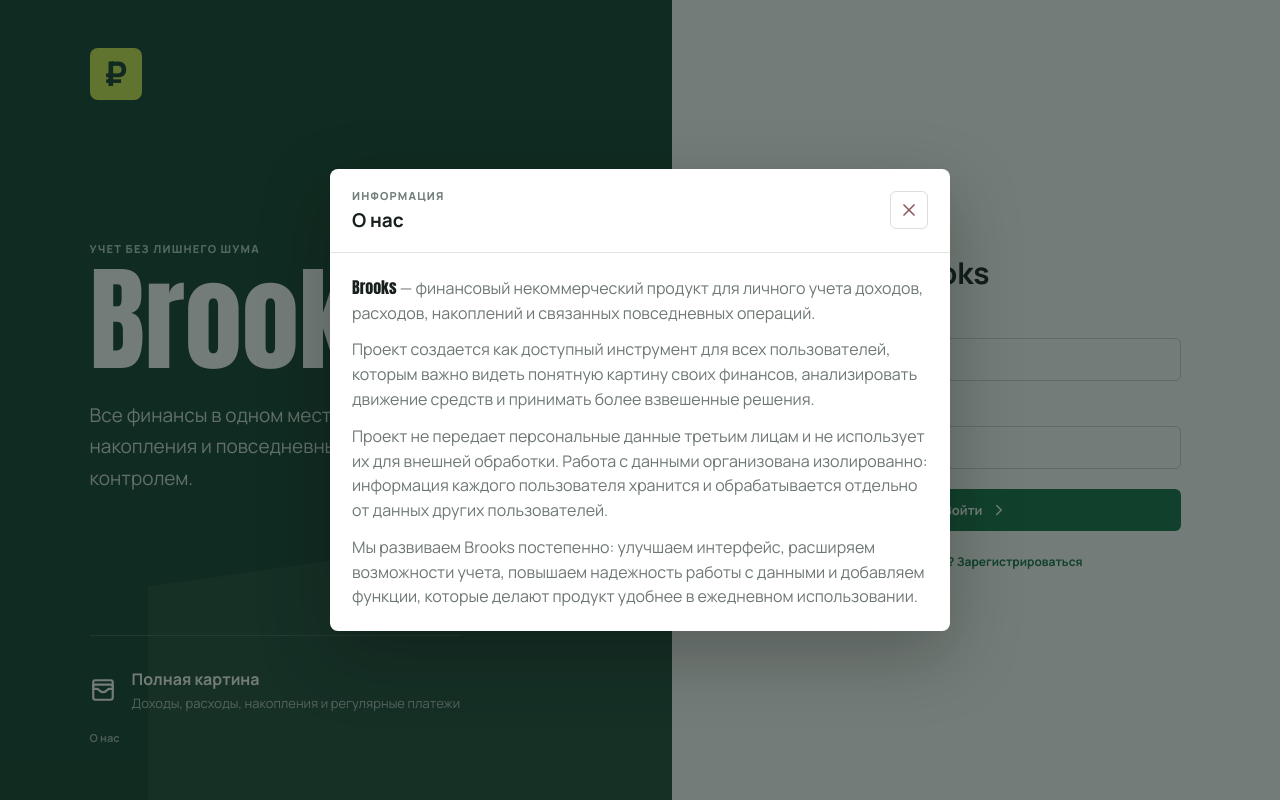
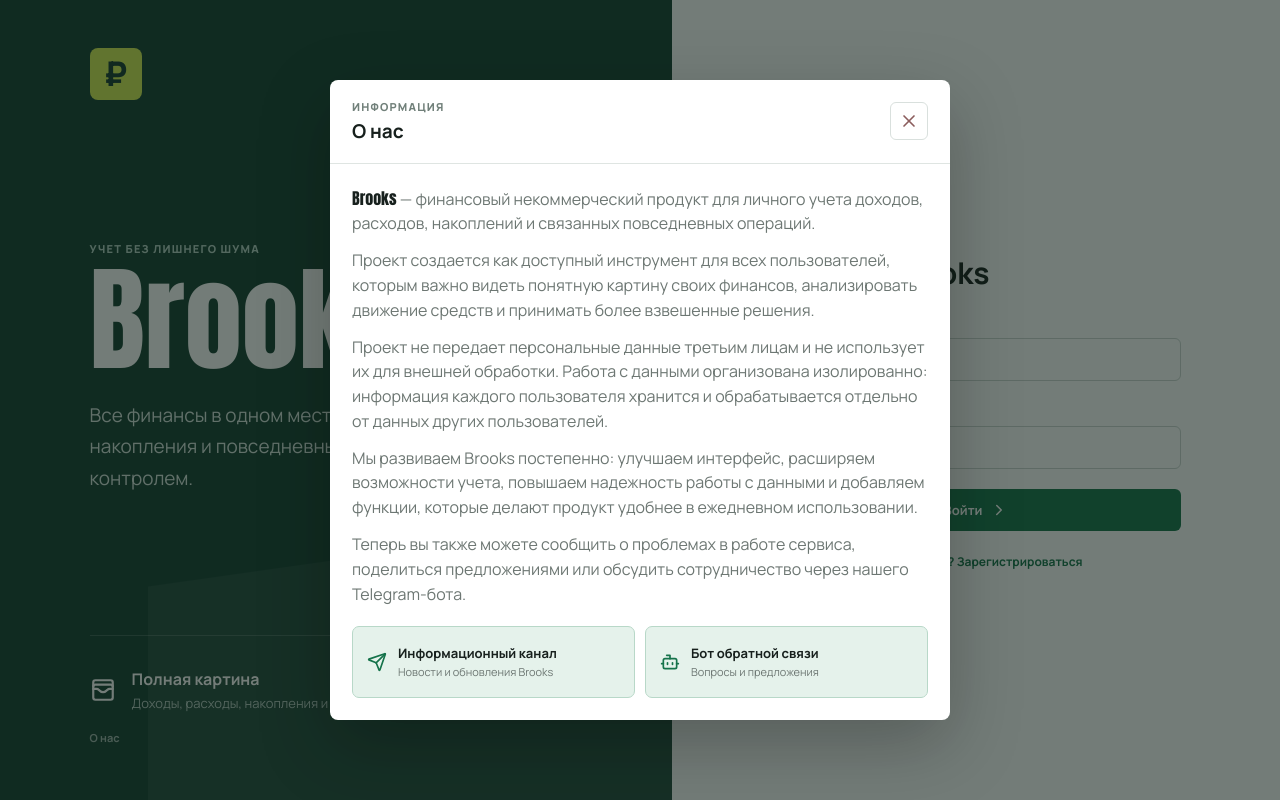
Before and after one commit to batmaann/Brooks_front, a Vue app: page / in a window 1280 px wide. Both pictures are taken after a click on the button "О нас". Built offline with nearby package versions, Linux system fonts and the light colour scheme; no server answers.

Commit message:
№1 v1.0 Добавление кнопок

```diff
--- a/src/assets/styles/components.css
+++ b/src/assets/styles/components.css
@@ -301,6 +301,14 @@ td .icon-button { width: 32px; height: 32px; }
 .about-content { padding: 22px; display: grid; gap: 12px; color: var(--muted); line-height: 1.55; }
 .about-content p { margin: 0; }
 .about-brand { font-family: 'Anton', 'Manrope', Arial, sans-serif; font-weight: 700; color: var(--ink); }
+.about-telegram-links { margin-top: 8px; display: grid; grid-template-columns: repeat(2, minmax(0, 1fr)); gap: 10px; }
+.about-telegram-link { min-height: 72px; padding: 13px 14px; display: flex; align-items: center; gap: 11px; color: var(--green); background: var(--green-soft); border: 1px solid #b8d8c8; border-radius: 7px; text-decoration: none; transition: transform .16s ease, border-color .16s ease, box-shadow .16s ease; }
+.about-telegram-link:hover { transform: translateY(-2px); border-color: #82b99e; box-shadow: 0 8px 20px rgba(20, 40, 32, .09); }
+.about-telegram-link:focus-visible { outline: 3px solid rgba(22, 115, 75, .2); outline-offset: 2px; }
+.about-telegram-link > svg { flex: 0 0 auto; }
+.about-telegram-link span { min-width: 0; display: grid; gap: 2px; }
+.about-telegram-link strong { color: var(--ink); font-size: 13px; line-height: 1.35; }
+.about-telegram-link small { color: var(--muted); font-size: 11px; line-height: 1.35; }
 .delete-content { padding: 22px; display: grid; gap: 8px; color: var(--ink); }
 .delete-content p { margin: 0; font-weight: 800; }
 .delete-content span { color: var(--muted); font-size: 13px; }
@@ -411,3 +419,9 @@ td .icon-button { width: 32px; height: 32px; }
 [data-theme="dark"] .transaction-edit-row { background: #141f1b; }
 [data-theme="dark"] .error-banner { color: #ffb7b7; background: #351d1d; border-color: #6a3333; }
 [data-theme="dark"] .modal-backdrop { background: rgba(4, 8, 7, .72); }
+[data-theme="dark"] .about-telegram-link { color: #78e0a8; background: #183527; border-color: #315b47; }
+[data-theme="dark"] .about-telegram-link:hover { border-color: #4c896b; box-shadow: 0 8px 20px rgba(0, 0, 0, .24); }
+
+@media (max-width: 560px) {
+  .about-telegram-links { grid-template-columns: 1fr; }
+}
--- a/src/components/modals/AboutContent.vue
+++ b/src/components/modals/AboutContent.vue
@@ -1,8 +1,41 @@
+<script setup lang="ts">
+import { Bot, Send } from '@lucide/vue'
+</script>
+
 <template>
   <div class="about-content">
     <p><span class="about-brand">Brooks</span> — финансовый некоммерческий продукт для личного учета доходов, расходов, накоплений и связанных повседневных операций.</p>
     <p>Проект создается как доступный инструмент для всех пользователей, которым важно видеть понятную картину своих финансов, анализировать движение средств и принимать более взвешенные решения.</p>
     <p>Проект не передает персональные данные третьим лицам и не использует их для внешней обработки. Работа с данными организована изолированно: информация каждого пользователя хранится и обрабатывается отдельно от данных других пользователей.</p>
     <p>Мы развиваем Brooks постепенно: улучшаем интерфейс, расширяем возможности учета, повышаем надежность работы с данными и добавляем функции, которые делают продукт удобнее в ежедневном использовании.</p>
+    <p>Теперь вы также можете сообщить о проблемах в работе сервиса, поделиться предложениями или обсудить сотрудничество через нашего Telegram-бота.</p>
+
+    <div class="about-telegram-links">
+      <a
+        class="about-telegram-link"
+        href="https://t.me/brooks_news"
+        rel="noopener noreferrer"
+        target="_blank"
+      >
+        <Send :size="20" aria-hidden="true" />
+        <span>
+          <strong>Информационный канал</strong>
+          <small>Новости и обновления Brooks</small>
+        </span>
+      </a>
+
+      <a
+        class="about-telegram-link"
+        href="https://t.me/finance_brooks_bot"
+        rel="noopener noreferrer"
+        target="_blank"
+      >
+        <Bot :size="20" aria-hidden="true" />
+        <span>
+          <strong>Бот обратной связи</strong>
+          <small>Вопросы и предложения</small>
+        </span>
+      </a>
+    </div>
   </div>
 </template>
```
